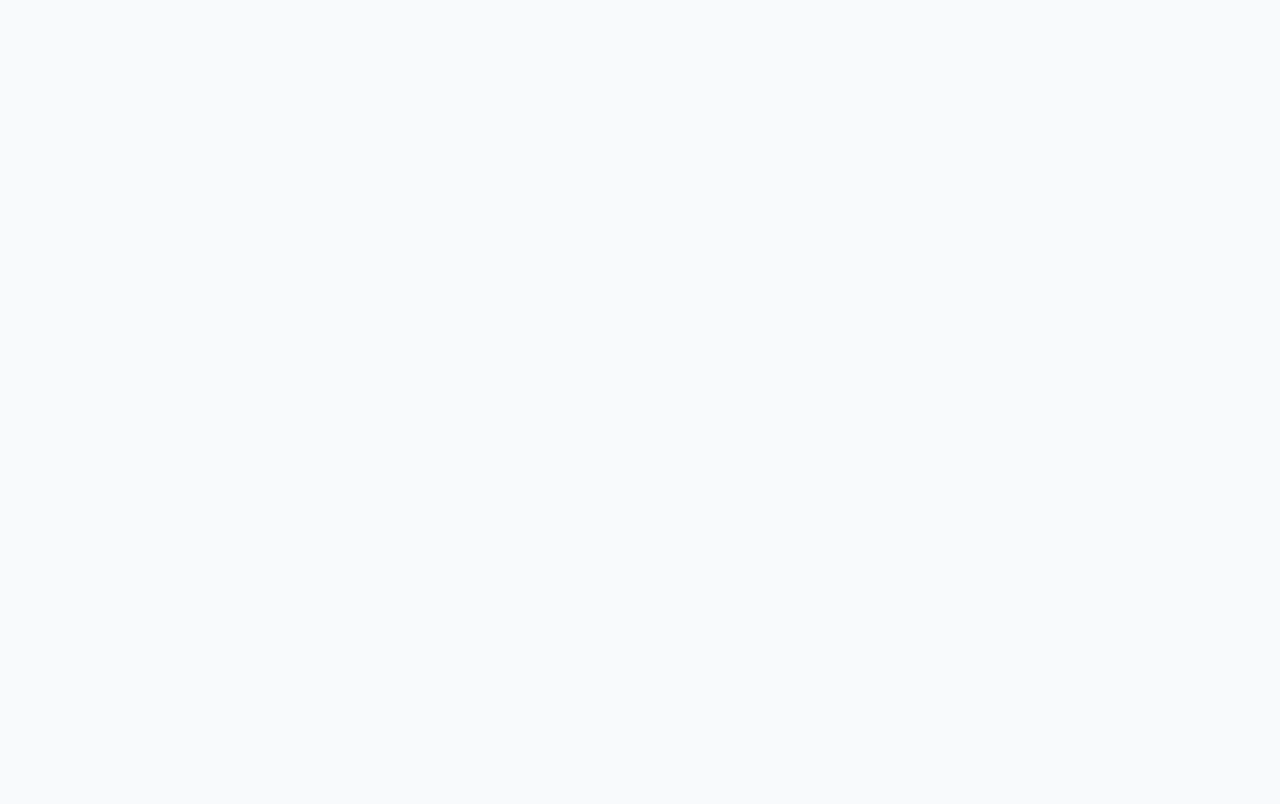
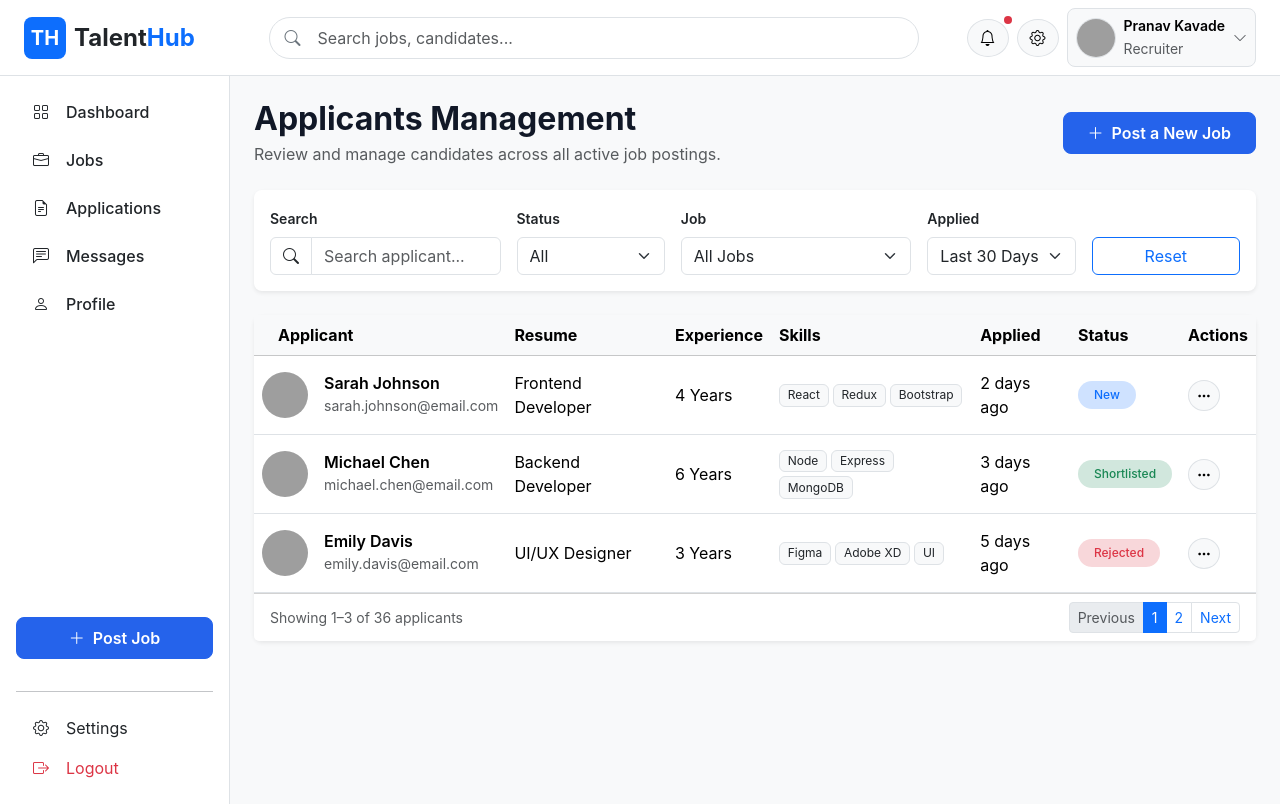
Before and after one commit to pranavkavade16/TalentHub-Frontend, a React (Vite) app: page /recruiter/applicants in a window 1280 px wide. Before the commit this address had no page. Built offline with nearby package versions, Linux system fonts and the light colour scheme; grey boxes are pictures that could not be loaded.

Commit message:
added a applicants page for recruiter

```diff
--- a/src/components/applicants/ApplicantsFilters.jsx
+++ b/src/components/applicants/ApplicantsFilters.jsx
@@ -1,13 +1,29 @@
 const ApplicantFilters = () => {
   return (
-    <div className="card border-0 shadow-sm rounded-3 mb-4">
+    <div className="card shadow-sm border-0 rounded-3 mb-4">
       <div className="card-body">
-        <div className="row g-3">
+        <div className="row g-3 align-items-end">
           <div className="col-lg-3">
-            <label className="form-label small text-muted">Status</label>
+            <label className="form-label small fw-semibold">Search</label>
+
+            <div className="input-group">
+              <span className="input-group-text bg-white">
+                <i className="bi bi-search"></i>
+              </span>
+
+              <input
+                type="text"
+                className="form-control"
+                placeholder="Search applicant..."
+              />
+            </div>
+          </div>
+
+          <div className="col-lg-2">
+            <label className="form-label small fw-semibold">Status</label>
 
             <select className="form-select">
-              <option>All Statuses</option>
+              <option>All</option>
               <option>New</option>
               <option>Shortlisted</option>
               <option>Rejected</option>
@@ -15,28 +31,25 @@ const ApplicantFilters = () => {
           </div>
 
           <div className="col-lg-3">
-            <label className="form-label small text-muted">Date Applied</label>
+            <label className="form-label small fw-semibold">Job</label>
 
             <select className="form-select">
-              <option>Last 30 days</option>
-              <option>Last 7 days</option>
+              <option>All Jobs</option>
+            </select>
+          </div>
+
+          <div className="col-lg-2">
+            <label className="form-label small fw-semibold">Applied</label>
+
+            <select className="form-select">
+              <option>Last 30 Days</option>
+              <option>Last 7 Days</option>
               <option>Today</option>
             </select>
           </div>
 
-          <div className="col-lg-3">
-            <label className="form-label small text-muted">Job Title</label>
-
-            <select className="form-select">
-              <option>All Job Openings</option>
-            </select>
-          </div>
-
-          <div className="col-lg-3 d-flex align-items-end">
-            <button className="btn btn-light border w-100">
-              <i className="bi bi-sliders me-2"></i>
-              More Filters
-            </button>
+          <div className="col-lg-2">
+            <button className="btn btn-outline-primary w-100">Reset</button>
           </div>
         </div>
       </div>
--- a/src/components/applicants/ApplicantsTable.jsx
+++ b/src/components/applicants/ApplicantsTable.jsx
@@ -1,4 +1,5 @@
-import ApplicantRow from "./ApplicantRow";
+import ApplicantRow from "./ApplicantsRow";
+import MobileApplicantCard from "../../pages/recruiter/MobileApplicantCard";
 export const applicants = [
   {
     id: 1,
@@ -39,17 +40,18 @@ const ApplicantTable = () => {
   return (
     <div className="card border-0 shadow-sm rounded-3">
       <div className="card-body p-0">
-        <div className="table-responsive">
+        {/* Desktop Table */}
+        <div className="table-responsive d-none d-lg-block">
           <table className="table align-middle mb-0">
             <thead className="table-light">
               <tr>
                 <th className="ps-4">Applicant</th>
-                <th>Job</th>
+                <th>Resume</th>
                 <th>Experience</th>
                 <th>Skills</th>
                 <th>Applied</th>
                 <th>Status</th>
-                <th></th>
+                <th className="text-center">Actions</th>
               </tr>
             </thead>
 
@@ -60,9 +62,20 @@ const ApplicantTable = () => {
             </tbody>
           </table>
         </div>
+
+        {/* Mobile Cards */}
+        <div className="d-lg-none p-3">
+          <div className="row g-3">
+            {applicants.map((applicant) => (
+              <div key={applicant.id} className="col-12">
+                <MobileApplicantCard applicant={applicant} />
+              </div>
+            ))}
+          </div>
+        </div>
       </div>
 
-      <div className="card-footer bg-white d-flex justify-content-between align-items-center">
+      <div className="card-footer bg-white d-flex justify-content-between align-items-center flex-wrap gap-2">
         <small className="text-muted">Showing 1–3 of 36 applicants</small>
 
         <nav>
--- a/src/pages/recruiter/Applicants.jsx
+++ b/src/pages/recruiter/Applicants.jsx
@@ -1,5 +1,5 @@
-import ApplicantFilters from "../../components/applicants/ApplicantFilters";
-import ApplicantTable from "../../components/applicants/ApplicantTable";
+import ApplicantFilters from "../../components/applicants/ApplicantsFilters";
+import ApplicantTable from "../../components/applicants/ApplicantsTable";
 import PageHeader from "../../components/common/PageHeader";
 import Button from "../../components/common/Button";
 
--- a/src/routes/AppRoutes.jsx
+++ b/src/routes/AppRoutes.jsx
@@ -13,7 +13,7 @@ import Landing from "../pages/public/Landing";
 
 import RecruiterDashboard from "../pages/recruiter/RecruiterDashboard";
 import CreateJob from "../pages/recruiter/CreateJob";
-// import Applicants from "../pages/recruiter/Applicants";
+import Applicants from "../pages/recruiter/Applicants";
 
 // import ApplicantDashboard from "../pages/applicant/Dashboard";
 // import Applications from "../pages/applicant/Applications";
@@ -39,7 +39,7 @@ function AppRoutes() {
         <Route element={<RecruiterLayout />}>
           <Route path="/recruiter/dashboard" element={<RecruiterDashboard />} />
           <Route path="/recruiter/jobs/create" element={<CreateJob />} />
-          {/* <Route path="/recruiter/applicants" element={<Applicants />} />  */}
+          <Route path="/recruiter/applicants" element={<Applicants />} />
         </Route>
 
         {/* <Route element={<ApplicantLayout />}>
```
